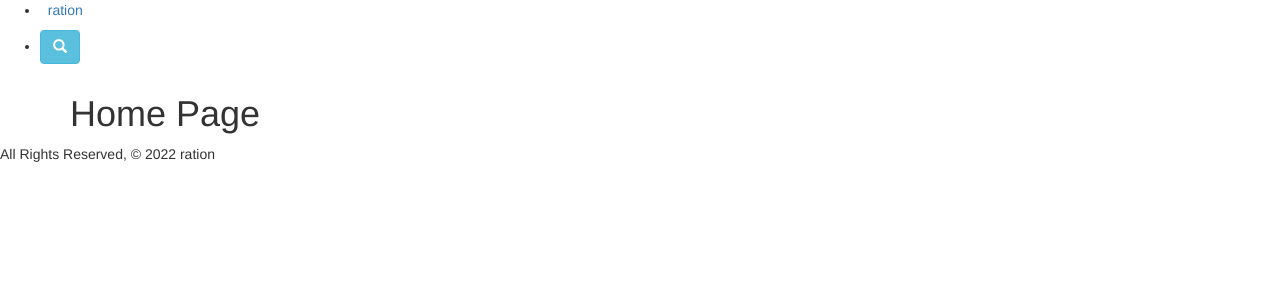
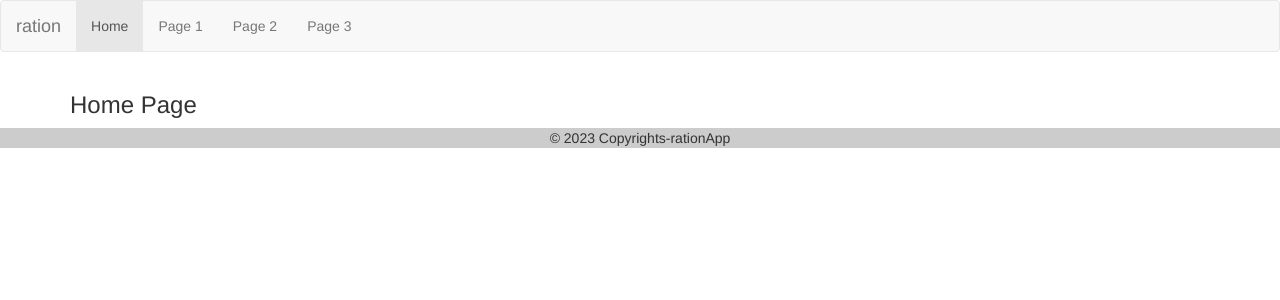
Before and after one commit to 00BUKU/Ration_Django_Web_App, a Django app: template Ration_Django_Web_App/templates/home.html in a window 1280 px wide. Shown: the top 300 px of the page. Run offline with Django 4.2, Linux system fonts and the light colour scheme; the template is opened without the code that fills it, so the values that code supplies are empty; some libraries are stand-ins or nearby versions.

Commit message:
update base.html, views, urls

```diff
--- a/Ration_Django_Web_App/templates/base.html
+++ b/Ration_Django_Web_App/templates/base.html
@@ -11,25 +11,27 @@
   <script src="https://maxcdn.bootstrapcdn.com/bootstrap/3.4.1/js/bootstrap.min.js"></script>
 </head>
 <body>
-  <header class="navbar-fixed">
-    <nav>
-      <div class="nav-wrapper">
-        <ul>
-            <li><a href="/" class="left brand-logo">&nbsp;&nbsp;ration</a></li>
-        </ul>
-        <ul class="right">
-            <li><button type="button" class="btn btn-info"><span class="glyphicon glyphicon-search">
-            </button></li>
-        </ul>
-      </div>
-    </nav>
-  </header>
+  <nav class="navbar navbar-default">
+  <div class="container-fluid">
+    <div class="navbar-header">
+      <a class="navbar-brand" href="#">ration</a>
+    </div>
+    <ul class="nav navbar-nav">
+      <li class="active"><a href="#">Home</a></li>
+      <li><a href="#">Page 1</a></li>
+      <li><a href="#">Page 2</a></li>
+      <li><a href="#">Page 3</a></li>
+    </ul>
+  </div>
+</nav>
   <main class="container">
     {% block content %}
     {% endblock %}
   </main>
-  <footer class="page-footer">
-    <div class="right">All Rights Reserved, &copy; 2022 ration &nbsp;</div>
-  </footer>
+  <div class="text-center p-3" style="background-color: rgba(0, 0, 0, 0.2)"
+         >© 2023 Copyrights-rationApp
+
+
+    </div>
 </body>
 </html>
--- a/Ration_Django_Web_App/templates/home.html
+++ b/Ration_Django_Web_App/templates/home.html
@@ -2,5 +2,5 @@
 
 {% block content %}
 
-    <h1> Home Page</h1>
+    <h3> Home Page</h3>
 {% endblock %}
--- a/Ration_Django_Web_App/urls.py
+++ b/Ration_Django_Web_App/urls.py
@@ -1,5 +1,13 @@
 from django.urls import path
+
 from . import views
+
+
 urlpatterns = [
-    path('', views.home, name='home'),
+    # localhost: 8000 (the catcollector.urls is '')
+    path('', views.home, name='home'), #**kwargs, key word argument
+    # path('about/', views.about, name='about'),
+    # path('recipes/', views.recipes_index, name='index'),
+    # path('recipes/<int:recipes_id>/', views.recipes_detail, name="detail"),
+
 ]
--- a/ration/urls.py
+++ b/ration/urls.py
@@ -4,5 +4,5 @@ from django.urls import path, include
 urlpatterns = [
     path('admin/', admin.site.urls),
     # In this case '' represents the root route
-    path('', include('Ration_Django_Web_App.urls')),
+    path('', include('main_app.urls')),
 ]
```
Also changed, not shown: Ration_Django_Web_App/static/style.css (added, +9 -0 lines), Ration_Django_Web_App/views.py (added, +9 -0 lines).
